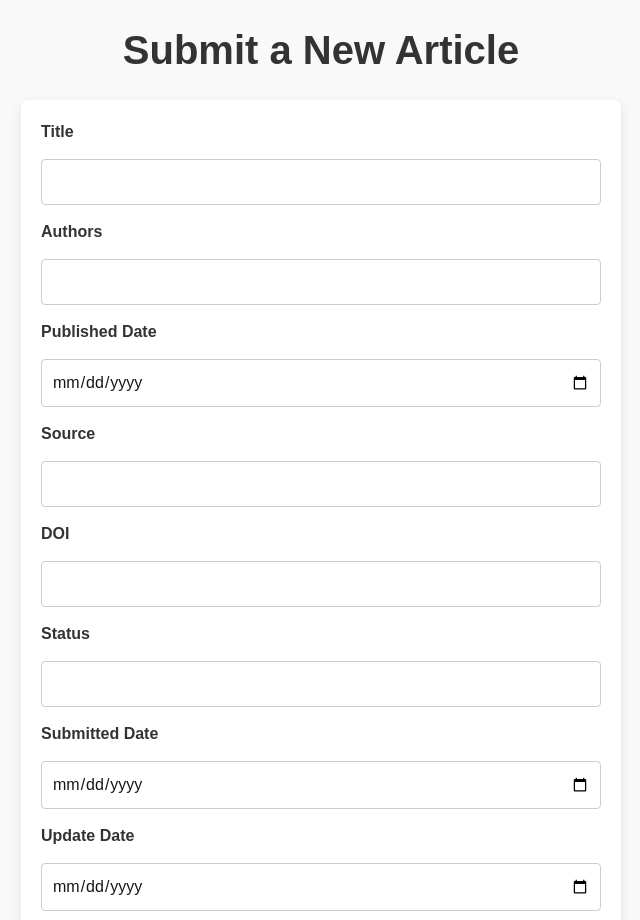
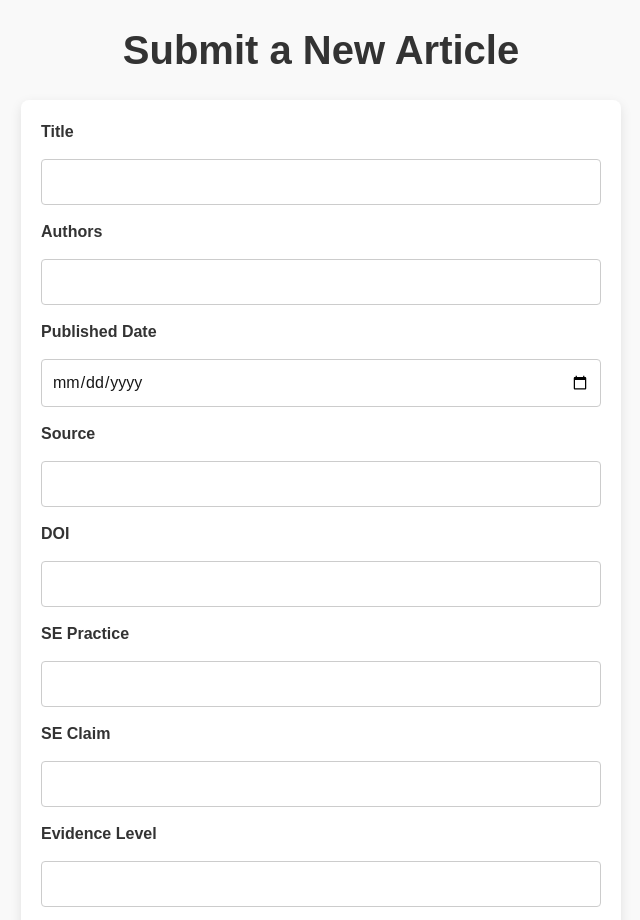
Before and after one commit to wmq4940/SPEED, a Next.js app in the folder frontend/: page /ArticleForm in a window 1280 px wide. Shown: the top 920 px of the page, without its empty margins (319-959 px from the left). Built offline with nearby package versions, Linux system fonts and the light colour scheme.

Commit message:
Updated article form to remove self-moderation

```diff
--- a/frontend/src/pages/ArticleForm.tsx
+++ b/frontend/src/pages/ArticleForm.tsx
@@ -8,8 +8,8 @@ export default function ArticleForm() {
     published_date: '',
     source: '',
     DOI: '',
-    status: '',
-    submitted_date: '',
+    status: 'submitted', // Set the initial status to 'submitted' for moderation
+    submitted_date: new Date().toISOString().split('T')[0], // Automatically set the current date
     update_date: '',
     SE_Practice: '',
     SE_Claim: '',
@@ -43,7 +43,7 @@ export default function ArticleForm() {
         throw new Error('Failed to update SE information');
       }
 
-      // Submit the article data
+      // Submit the article data with status 'submitted'
       const articleResponse = await fetch('http://localhost:8000/api/articles', {
         method: 'POST',
         headers: {
@@ -56,7 +56,7 @@ export default function ArticleForm() {
         throw new Error('Failed to submit article');
       }
 
-      alert('Article submitted successfully!');
+      alert('Article submitted successfully and is awaiting moderation.');
     } catch (error) {
       console.error(error);
       alert('An error occurred while submitting the article.');
@@ -67,6 +67,7 @@ export default function ArticleForm() {
     <div className={styles.container}>
       <h1 className={styles.title}>Submit a New Article</h1>
       <form onSubmit={handleSubmit} className={styles.form}>
+        {/* Input fields for article details */}
         <label className={styles.label}>Title</label>
         <input
           type="text"
@@ -117,36 +118,6 @@ export default function ArticleForm() {
           required
         />
 
-        <label className={styles.label}>Status</label>
-        <input
-          type="text"
-          name="status"
-          value={formData.status}
-          onChange={handleChange}
-          className={styles.input}
-          required
-        />
-
-        <label className={styles.label}>Submitted Date</label>
-        <input
-          type="date"
-          name="submitted_date"
-          value={formData.submitted_date}
-          onChange={handleChange}
-          className={styles.input}
-          required
-        />
-
-        <label className={styles.label}>Update Date</label>
-        <input
-          type="date"
-          name="update_date"
-          value={formData.update_date}
-          onChange={handleChange}
-          className={styles.input}
-          required
-        />
-
         <label className={styles.label}>SE Practice</label>
         <input
           type="text"
```
